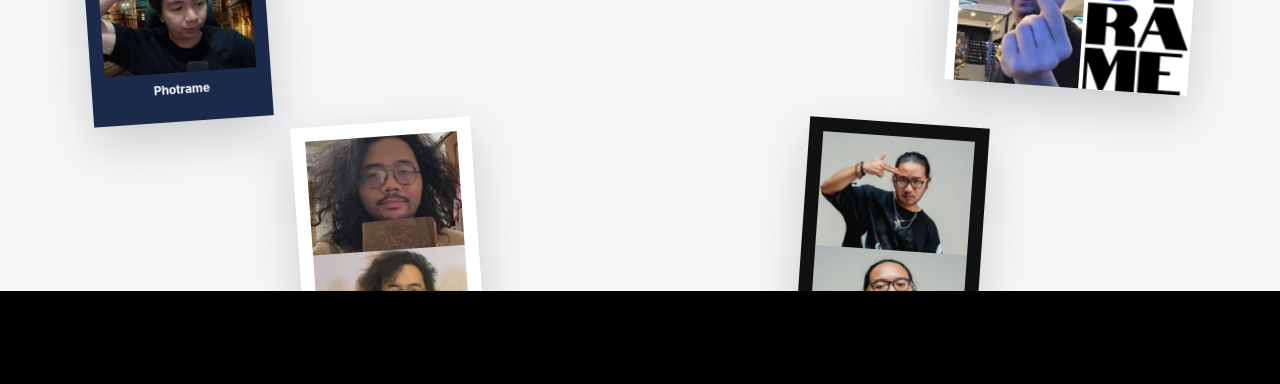
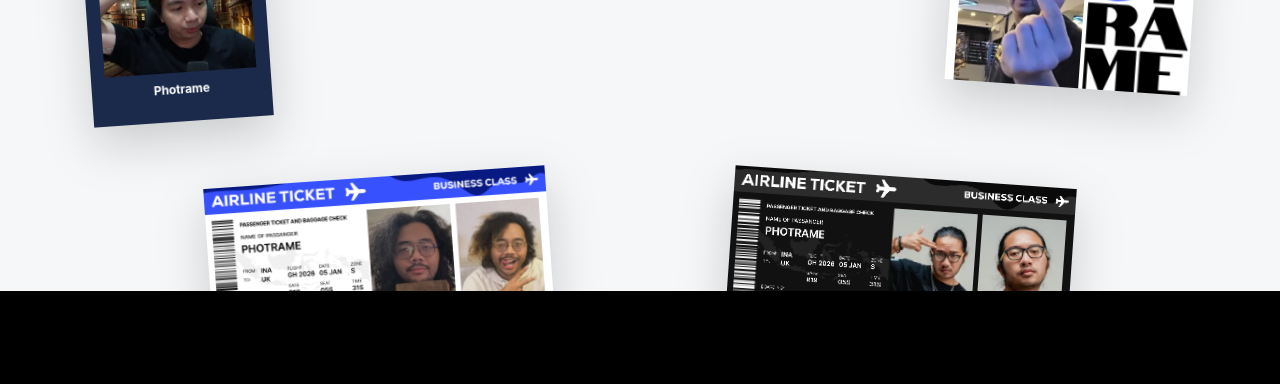
Before and after one commit to ralvihan/photrame, a plain HTML site: page index.html in a window 1280 px wide. Shown: the part 3311-3695 px from the top of the page. Drawn offline with Linux system fonts and the light colour scheme.

Commit message:
Add UNO frame, update frame library showcase
- Add UNO frame (images/frame-uno.png) with Red, Black and Blue tones.
  Photo hole and card color are auto-detected from the PNG on load.
- Library: Tag frame on the top-right strip, Ticket frame on the two
  bottom strips (light and dark)

```diff
--- a/script.js
+++ b/script.js
@@ -14,7 +14,11 @@ const FRAMES=[
    t:{W:1616,H:709,ox:763,oy:152,pw:396,ph:528,gap:24,cols:2,rows:1}},
   // graffiti tag + barcode (1080x1920, bolongan foto 1026x1400). tinter:'ink' = recolor putih->bg, hitam->tinta (lihat INK_TONES)
   {id:'tag',name:'Tag',bg:'#ffffff',fg:'#111111',g:'linear-gradient(160deg,#e5e5e5,#9ca3af)',src:'images/frame-tag.png',tinter:'ink',blue:true,
-   t:{W:1080,H:1920,ox:27,oy:103,pw:1026,ph:1400,cols:1,rows:1}}
+   t:{W:1080,H:1920,ox:27,oy:103,pw:1026,ph:1400,cols:1,rows:1}},
+  // kartu merah bolongan oval + tanda tangan. auto:true = ukuran & bolongan foto dihitung otomatis dari PNG pas load (lihat autoFit), t di bawah cuma cadangan sebelum PNG kebaca.
+  // tinter:'uno' = recolor merah -> hitam/biru (lihat UNO_TONES). lightName/lightColor = label tone asli di picker
+  {id:'reverse',name:'UNO',bg:'#ffffff',fg:'#111111',g:'linear-gradient(160deg,#e5e5e5,#9ca3af)',src:'images/frame-uno.png',tinter:'uno',auto:true,bgFixed:true,blue:true,lightName:'Red',lightColor:'#9b2a24',
+   t:{W:1572,H:2294,ox:74,oy:181,pw:1384,ph:2047,cols:1,rows:1}}
 ];
 // font tanda tangan: "Other Hand" (file lokal di fonts/, lihat style.css), cadangan "Mr Dafoe" dari Google Fonts
 const SIG_FONT='"Other Hand","Mr Dafoe",cursive';
@@ -51,21 +55,40 @@ function renderL(){
   if(t)state.layout=[t.cols,t.rows];
   normSel();
 }
-const LIB=[['photrame',[1]],['white',[2]],['navy',[3,4,3,4]],['blob',[5,6,5]],['white',[7,8,9]],['black',[10,11,12]]];
-function stripHTML(f,label,ids){
+// [frame, foto, tone]. tone opsional (dark/blue) buat frame PNG yang punya recolor
+const LIB=[['photrame',[1]],['tag',[2]],['navy',[3,4,3,4]],['blob',[5,6,5]],['ticket',[7,8]],['ticket',[10,11],'dark']];
+function stripHTML(f,label,ids,tone){
   if(f.midSrc){
     const t=f.t,pc=(v,d)=>(v/d*100)+'%';
     const sl=ids.map((k,i)=>`<div class="stcw" style="--g:${f.g};left:${pc(t.ox,t.W)};top:${pc(t.oy+i*(t.ph+t.gap),t.H)};width:${pc(t.pw,t.W)};height:${pc(t.ph,t.H)}"><img src="images/lib-${k}.webp" alt="" loading="lazy" decoding="async" onerror="this.remove()"></div>`);
     return `<div class="stc" style="aspect-ratio:${t.W}/${t.H}">${sl[0]}<img class="stcb" src="${f.midSrc}" alt="" loading="lazy" decoding="async" onerror="this.remove()">${sl.slice(1).join('')}<img class="stcf" src="${f.src}" alt="" loading="lazy" decoding="async" onerror="this.remove()"></div>`;
   }
-  if(f.src)return `<div class="stc"><div class="stcw" style="--g:${f.g}"><img src="images/lib-${ids[0]}.webp" alt="" loading="lazy" decoding="async" onerror="this.remove()"></div><img class="stcf" src="${f.src}" alt="" loading="lazy" decoding="async" onerror="this.remove()"><canvas class="stcs" width="600" height="806"></canvas></div>`;
+  if(f.src){
+    const t=f.t,pc=(v,d)=>(v/d*100)+'%',n=t.cols*t.rows,gp=t.gap||0;
+    const sl=Array.from({length:n},(_,i)=>{
+      const x=t.ox+(i%t.cols)*(t.pw+gp),y=t.oy+Math.floor(i/t.cols)*(t.ph+gp),k=ids[i]!=null?ids[i]:ids[0];
+      return `<div class="stcw" style="--g:${f.g};left:${pc(x,t.W)};top:${pc(y,t.H)};width:${pc(t.pw,t.W)};height:${pc(t.ph,t.H)}"><img src="images/lib-${k}.webp" alt="" loading="lazy" decoding="async" onerror="this.remove()"></div>`;
+    }).join('');
+    const fr=tone&&tone!=='light'?`<canvas class="stcf" data-f="${f.id}" data-tone="${tone}"></canvas>`:`<img class="stcf" src="${f.src}" alt="" loading="lazy" decoding="async" onerror="this.remove()">`;
+    return `<div class="stc" style="aspect-ratio:${t.W}/${t.H}">${sl}${fr}${f.id==='photrame'?'<canvas class="stcs" width="600" height="806"></canvas>':''}</div>`;
+  }
   const n=ids.length;
   const w=ids.map(k=>`<div class="stw${n===1?' por':''}" style="--g:${f.g}"><img src="images/lib-${k}.webp" alt="" loading="lazy" decoding="async" onload="this.parentElement.classList.add('ph')" onerror="this.remove()"></div>`).join('');
   return `<div class="st" style="background:${f.bg};color:${f.fg}">${w}${label?'<small>Photrame</small>':''}</div>`;
 }
 
-$('fcw').insertAdjacentHTML('beforeend',LIB.map(([id,ids],i)=>`<div class="fc p${i}" aria-hidden="true">${stripHTML(FRAMES.find(f=>f.id===id),true,ids)}</div>`).join(''));
+$('fcw').insertAdjacentHTML('beforeend',LIB.map(([id,ids,tone],i)=>`<div class="fc p${i}" aria-hidden="true">${stripHTML(FRAMES.find(f=>f.id===id),true,ids,tone)}</div>`).join(''));
 
+// frame PNG yang di library pakai tone dark/blue: gambar versi recolor-nya ke canvas (nunggu PNG frame kebaca)
+function drawLibTints(){
+  document.querySelectorAll('canvas.stcf[data-f]').forEach(cv=>{
+    const f=FRAMES.find(x=>x.id===cv.dataset.f);
+    if(!f||!f.img||!f.img.complete||!f.img.naturalWidth)return;
+    const src=tinted(f,'tint',f.img,cv.dataset.tone);
+    cv.width=f.img.naturalWidth;cv.height=f.img.naturalHeight;
+    cv.getContext('2d').drawImage(src,0,0);
+  });
+}
 function drawLibSig(){
   document.querySelectorAll('.stcs').forEach(cv=>{
     const ctx=cv.getContext('2d');ctx.clearRect(0,0,cv.width,cv.height);
@@ -77,7 +100,7 @@ drawLibSig();
 function renderTone(){
   $('toneCard').hidden=!state.frame.src;
   const el=$('tonePicker');
-  const tones=[['light','White','#ffffff'],['dark','Black','#111111']];
+  const tones=[['light',state.frame.lightName||'White',state.frame.lightColor||'#ffffff'],['dark','Black','#111111']];
   if(state.frame.blue)tones.push(['blue','Blue','#3751ff']);
   el.innerHTML=tones.map(([id,n,c])=>`<button class="chip2 ${state.tone===id?'sel':''}" data-tone="${id}"><i style="background:${c}"></i>${n}</button>`).join('');
 }
@@ -279,10 +302,72 @@ function tintInk(img,mode){
   x.putImageData(id,0,0);
   return c;
 }
-const TINTERS={ticket:tintTicket,ink:tintInk};
+// ---- frame kartu merah (reverse) ----
+// PNG: kartu merah + panah putih berbingkai hitam + tanda tangan hitam, bolongan foto oval (transparan), area luar kartu transparan/putih.
+// Per piksel: bagian merah -> warna kartu (card), sisanya (putih..hitam) -> gradasi W (putih asli) .. K (hitam asli).
+// Tepi luar kartu selalu putih (di semua tone, opaque biar foto nggak bocor di sudut kartu). Dark: kartu hitam, panah putih + sisi/garis panah & tanda tangan biru. Blue: kartu biru, panah putih + garis hitam & tanda tangan hitam (kayak aslinya).
+const UNO_TONES={
+  dark:{card:[24,24,24],k:[55,81,255],w:[255,255,255]},
+  blue:{card:[55,81,255],k:[17,17,17],w:[255,255,255]}
+};
+// baca PNG sekali: cari bolongan foto (piksel transparan/putih di dalam kartu, bukan area luar), bbox kartu, warna merah kartu
+function autoFit(f){
+  try{
+    const im=f.img,W=im.naturalWidth,H=im.naturalHeight,N=W*H;
+    const c=document.createElement('canvas');c.width=W;c.height=H;
+    const x=c.getContext('2d',{willReadFrequently:true});x.drawImage(im,0,0);
+    const d=x.getImageData(0,0,W,H).data;
+    const light=p=>{const i=p*4;return d[i+3]<40||(d[i]>235&&d[i+1]>235&&d[i+2]>235)};
+    // area luar kartu = flood fill dari 4 pojok lewat piksel terang
+    const mar=new Uint8Array(N),st=new Int32Array(N);let sp=0;
+    for(const s of [0,W-1,(H-1)*W,N-1])if(light(s)&&!mar[s]){mar[s]=1;st[sp++]=s}
+    while(sp){
+      const p=st[--sp],px=p%W;let q;
+      if(px>0&&!mar[q=p-1]&&light(q)){mar[q]=1;st[sp++]=q}
+      if(px<W-1&&!mar[q=p+1]&&light(q)){mar[q]=1;st[sp++]=q}
+      if(p>=W&&!mar[q=p-W]&&light(q)){mar[q]=1;st[sp++]=q}
+      if(p<N-W&&!mar[q=p+W]&&light(q)){mar[q]=1;st[sp++]=q}
+    }
+    let hx0=W,hy0=H,hx1=-1,hy1=-1,cx0=W,cy0=H,cx1=-1,cy1=-1;
+    for(let y=0;y<H;y++)for(let xx=0;xx<W;xx++){
+      const p=y*W+xx;if(mar[p])continue;
+      const i=p*4;
+      if(light(p)){if(xx<hx0)hx0=xx;if(xx>hx1)hx1=xx;if(y<hy0)hy0=y;if(y>hy1)hy1=y}
+      else if(d[i+3]>200&&d[i]-Math.max(d[i+1],d[i+2])>40){if(xx<cx0)cx0=xx;if(xx>cx1)cx1=xx;if(y<cy0)cy0=y;if(y>cy1)cy1=y}
+    }
+    if(hx1<0||cx1<0)return;
+    // warna merah kartu: ambil dari sisi kiri tengah kartu (jauh dari bolongan & tanda tangan)
+    let card=[154,42,36];
+    const sx=Math.round(cx0+(cx1-cx0)*.03),sy=Math.round((cy0+cy1)/2),si=(sy*W+sx)*4;
+    if(d[si+3]>200&&d[si]-Math.max(d[si+1],d[si+2])>40)card=[d[si],d[si+1],d[si+2]];
+    // bolongan foto = bbox bolongan + 3px biar nggak ada celah di tepi oval, tapi nggak boleh keluar dari kartu
+    const pad=3,x0=Math.max(cx0,hx0-pad),y0=Math.max(cy0,hy0-pad),x1=Math.min(cx1+1,hx1+1+pad),y1=Math.min(cy1+1,hy1+1+pad);
+    f.t={W,H,ox:x0,oy:y0,pw:x1-x0,ph:y1-y0,cols:1,rows:1};
+    f.mar=mar;f.card=card;f.fitted=true;
+  }catch(e){}
+}
+function tintUno(img,mode,f){
+  const T=UNO_TONES[mode];if(!T||!f||!f.mar)return;
+  const c=document.createElement('canvas');c.width=img.naturalWidth;c.height=img.naturalHeight;
+  const x=c.getContext('2d');x.drawImage(img,0,0);
+  let id;try{id=x.getImageData(0,0,c.width,c.height)}catch(e){return null}
+  const d=id.data,mar=f.mar,C=f.card,den=Math.max(1,C[0]-Math.max(C[1],C[2])),K=T.k,Wt=T.w,cd=T.card;
+  for(let p=0,i=0;i<d.length;p++,i+=4){
+    if(mar[p]){d[i]=d[i+1]=d[i+2]=d[i+3]=255;continue}
+    if(d[i+3]===0)continue;
+    let w=(d[i]-Math.max(d[i+1],d[i+2]))/den;w=w<0?0:w>1?1:w;
+    let l=0;
+    if(w<.999){l=(d[i+1]-w*C[1])/(1-w)/255;l=l<0?0:l>1?1:l}
+    const k=1-w;
+    d[i]=w*cd[0]+k*(K[0]+(Wt[0]-K[0])*l);d[i+1]=w*cd[1]+k*(K[1]+(Wt[1]-K[1])*l);d[i+2]=w*cd[2]+k*(K[2]+(Wt[2]-K[2])*l);
+  }
+  x.putImageData(id,0,0);
+  return c;
+}
+const TINTERS={ticket:tintTicket,ink:tintInk,uno:tintUno};
 function tinted(f,key,img,mode){
   const c=f[key]||(f[key]={});
-  if(c[mode]===undefined)c[mode]=(TINTERS[f.tinter]||tintFrame)(img,mode);
+  if(c[mode]===undefined)c[mode]=(TINTERS[f.tinter]||tintFrame)(img,mode,f);
   return c[mode]||img;
 }
 function frameImg(f){
@@ -295,7 +380,7 @@ function drawStrip(cv,S){
   cv.width=W;cv.height=H;
   const ctx=cv.getContext('2d'),f=state.frame;
   const tone=f.src?state.tone:'light',dark=tone==='dark',blue=tone==='blue';
-  ctx.fillStyle=blue?'#3751ff':dark?'#111111':f.bg;ctx.fillRect(0,0,W,H);
+  ctx.fillStyle=f.bgFixed?f.bg:blue?'#3751ff':dark?'#111111':f.bg;ctx.fillRect(0,0,W,H);
   for(let i=0;i<n;i++){
     const x=ox+(i%cols)*(pw+gap),y=oy+Math.floor(i/cols)*(ph+gap);
     ctx.save();ctx.beginPath();ctx.rect(x,y,pw,ph);ctx.clip();
@@ -867,7 +952,7 @@ if(document.fonts&&document.fonts.ready)document.fonts.ready.then(()=>{scheduleR
 // load gambar frame PNG + font tanda tangan, lalu render ulang
 FRAMES.forEach(f=>{if(f.src){
   f.img=new Image();
-  f.img.onload=()=>scheduleRender();
+  f.img.onload=()=>{if(f.auto){autoFit(f);if(state.frame===f)renderL()}scheduleRender();drawLibTints()};
   f.img.onerror=()=>{msg.textContent='Frame image not found: '+f.src+' (put the PNG in the images folder, then hard refresh with Ctrl+F5).'};
   f.img.src=f.src;
   if(f.midSrc){f.mid=new Image();f.mid.onload=()=>scheduleRender();f.mid.src=f.midSrc}
--- a/style.css
+++ b/style.css
@@ -241,3 +241,8 @@ body.dragging,body.dragging *{cursor:grabbing!important;user-select:none;-webkit
 .adj[hidden]{display:none}
 .grp+.grp{margin-top:14px}
 .lw{display:block;width:18px;height:var(--h);border-radius:999px;background:currentColor}
+/* library: frame ticket (landscape) di dua strip paling bawah */
+.fc.p4,.fc.p5{width:calc(var(--cw)*1.9);bottom:calc(var(--cw)*-.2)}
+.fc.p4{left:14%}
+.fc.p5{right:14%}
+@media (max-width:640px){.fc.p4{left:3%}.fc.p5{right:3%}}
```
Also changed, not shown: images/frame-uno.png (added), 1 other file.
